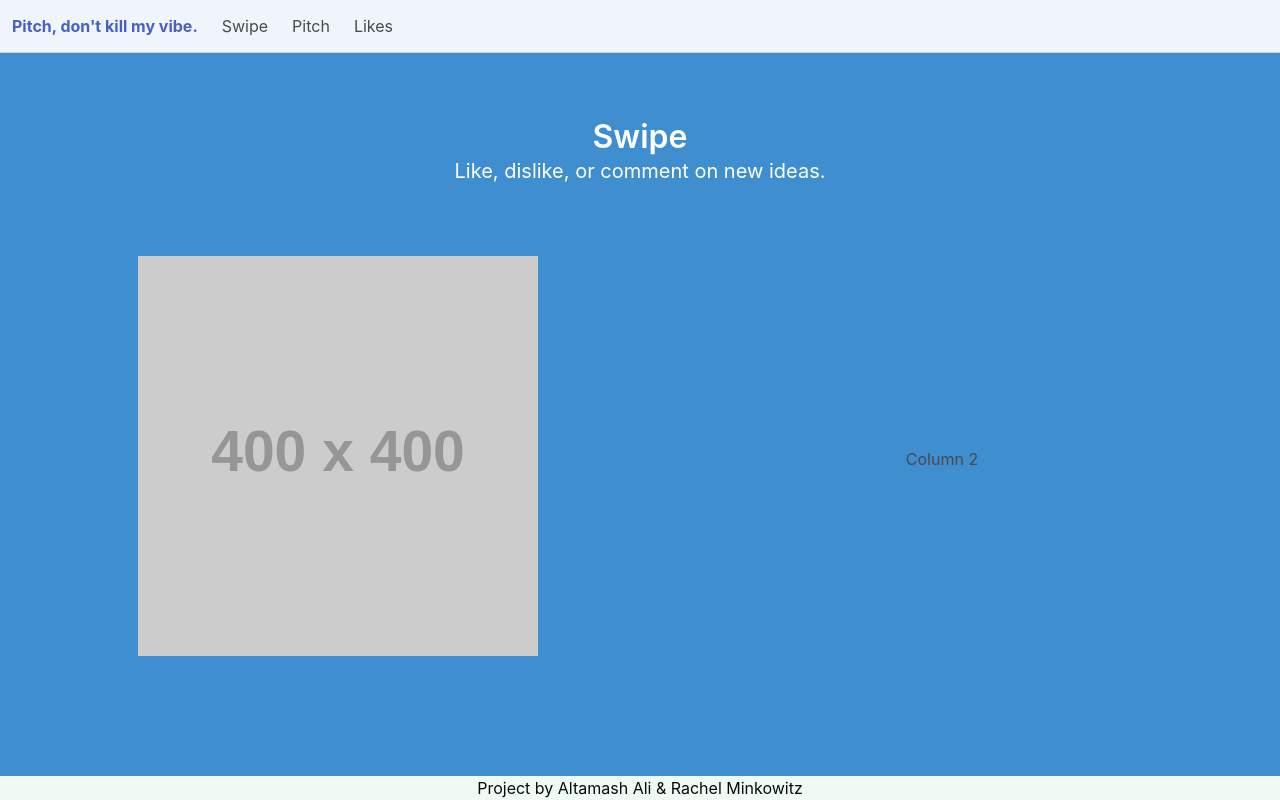
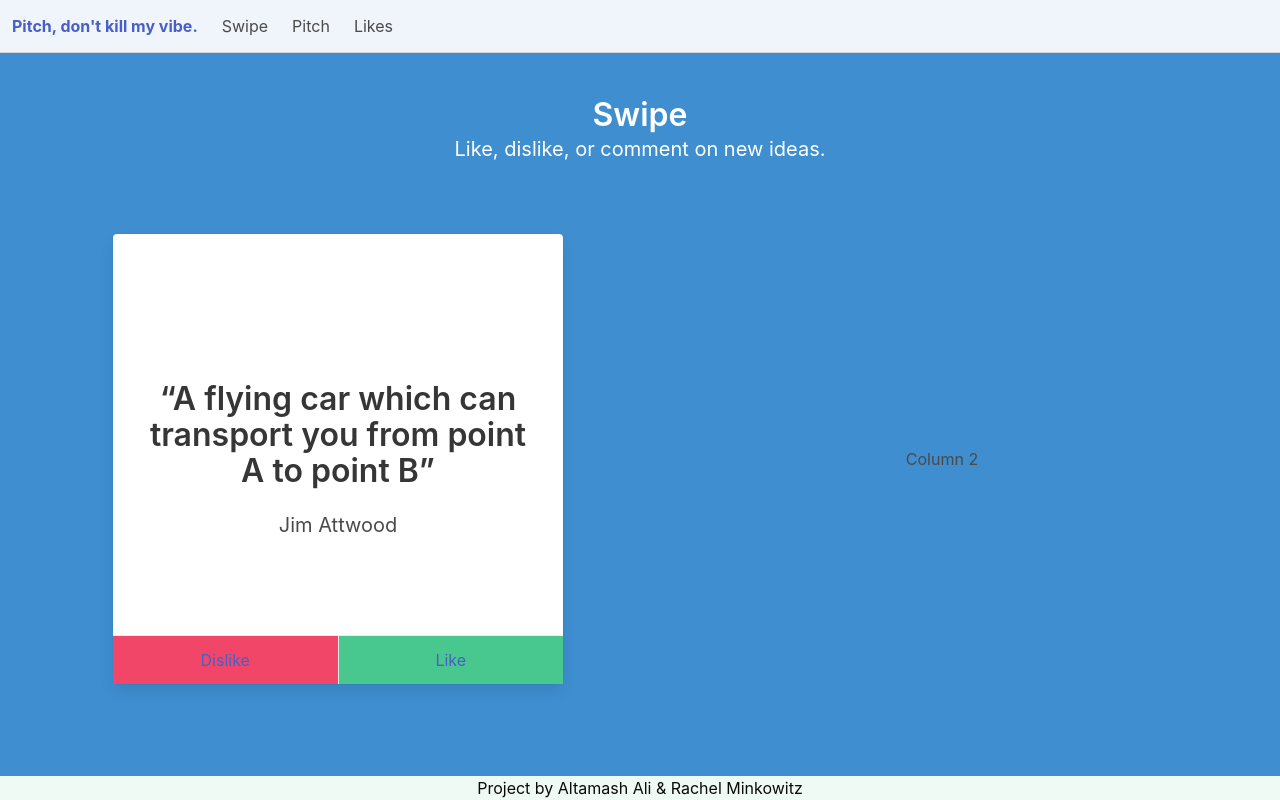
Before and after one commit to RachMink/pitch-dont-kill-my-vibe, a Next.js app: page /app/swipe in a window 1280 px wide. Built offline with nearby package versions, Linux system fonts and the light colour scheme.

Commit message:
Add pitch component

```diff
--- a/components/NavBar.js
+++ b/components/NavBar.js
@@ -22,7 +22,7 @@ const NavBar = () => {
             <Link className="navbar-item" href="/app/swipe">
               Swipe
             </Link>
-            <Link className="navbar-item" href="/app/pitch">
+            <Link className="navbar-item" href="/app/pitches">
               Pitch
             </Link>
             <Link className="navbar-item" href="/app/likes">
--- /dev/null
+++ b/components/Pitch.js
@@ -0,0 +1,33 @@
+const Pitch = ({ pitchBody, pitchAuthor }) => {
+  return (
+    <div
+      class="card"
+      style={{
+        height: "450px",
+        width: "450px",
+        position: "relative",
+        display: "flex",
+        justifyContent: "center",
+        alignItems: "center",
+      }}
+    >
+      <div class="card-content">
+        <p class="title">“{pitchBody}”</p>
+        <p class="subtitle mt-2">{pitchAuthor}</p>
+      </div>
+      <footer
+        class="card-footer"
+        style={{ position: "absolute", bottom: "0", width: "100%" }}
+      >
+        <a href="#" class="card-footer-item has-background-danger">
+          Dislike
+        </a>
+        <a href="#" class="card-footer-item has-background-success">
+          Like
+        </a>
+      </footer>
+    </div>
+  );
+};
+
+export default Pitch;
--- a/pages/app/swipe.js
+++ b/pages/app/swipe.js
@@ -1,6 +1,9 @@
+import Pitch from "@/components/Pitch";
+
 export default function SwipePage() {
-  //   let pitchText =
-  //     "A flying car which can transport you from point A to point B";
+  let pitchText =
+    "A flying car which can transport you from point A to point B";
+  let pitchAuthor = "Jim Attwood";
   //   let words = pitchText.split(" ");
   //   let result = words.join("+");
 
@@ -12,13 +15,11 @@ export default function SwipePage() {
       </div>
 
       <div class="hero-body columns is-vcentered is-centered">
-        <div className="column has-text-centered">
-          <figure>
-            <img
-              //   src={`https://dummyimage.com/450x450/ffffff/030303&text=${result}`}
-              src="https://dummyimage.com/400x400/ffffff/030303&text=This+is+a+pitch."
-            ></img>
-          </figure>
+        <div
+          className="column has-text-centered"
+          style={{ display: "flex", justifyContent: "center" }}
+        >
+          <Pitch pitchBody={pitchText} pitchAuthor={pitchAuthor} />
         </div>
         <div className="column has-text-centered">
           <p>Column 2</p>
```
Also changed, not shown: pages/app/pitches.js (renamed from pages/app/pitch.js).
